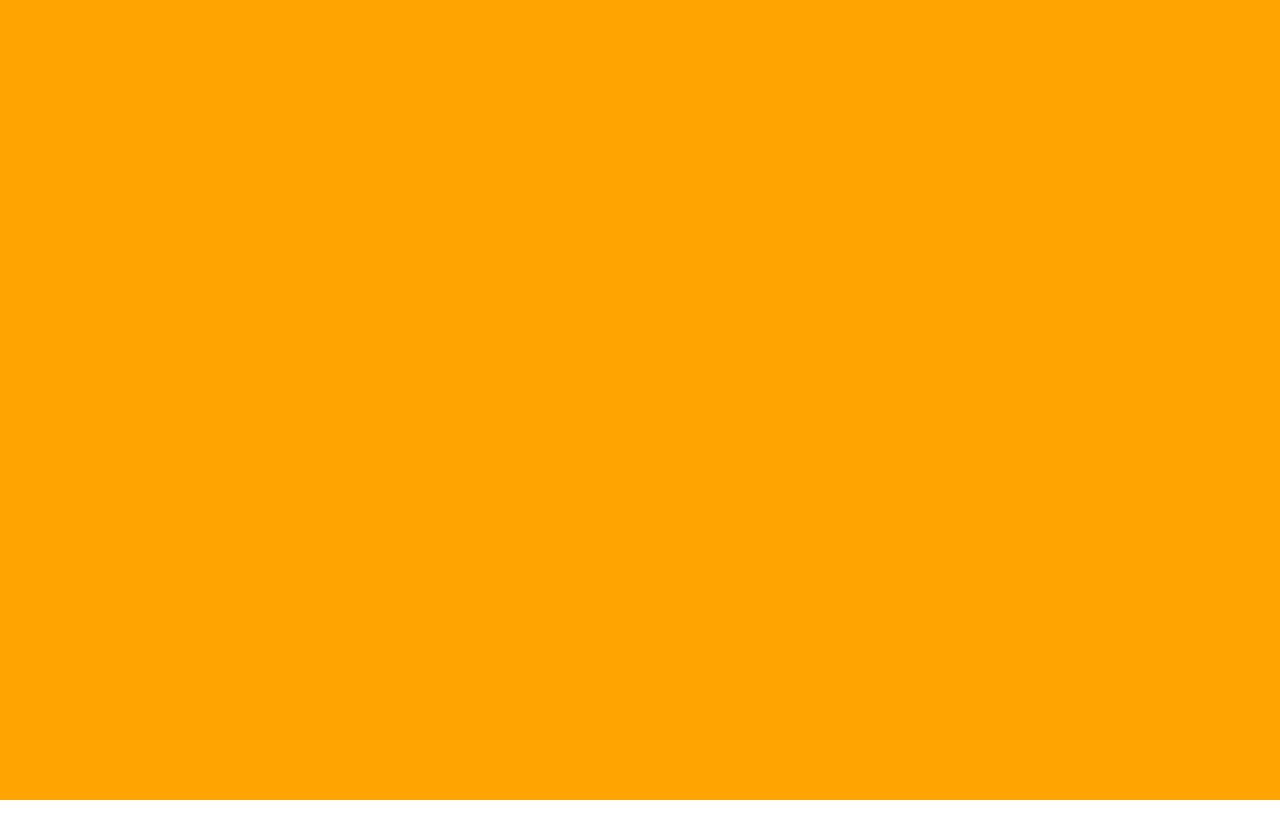
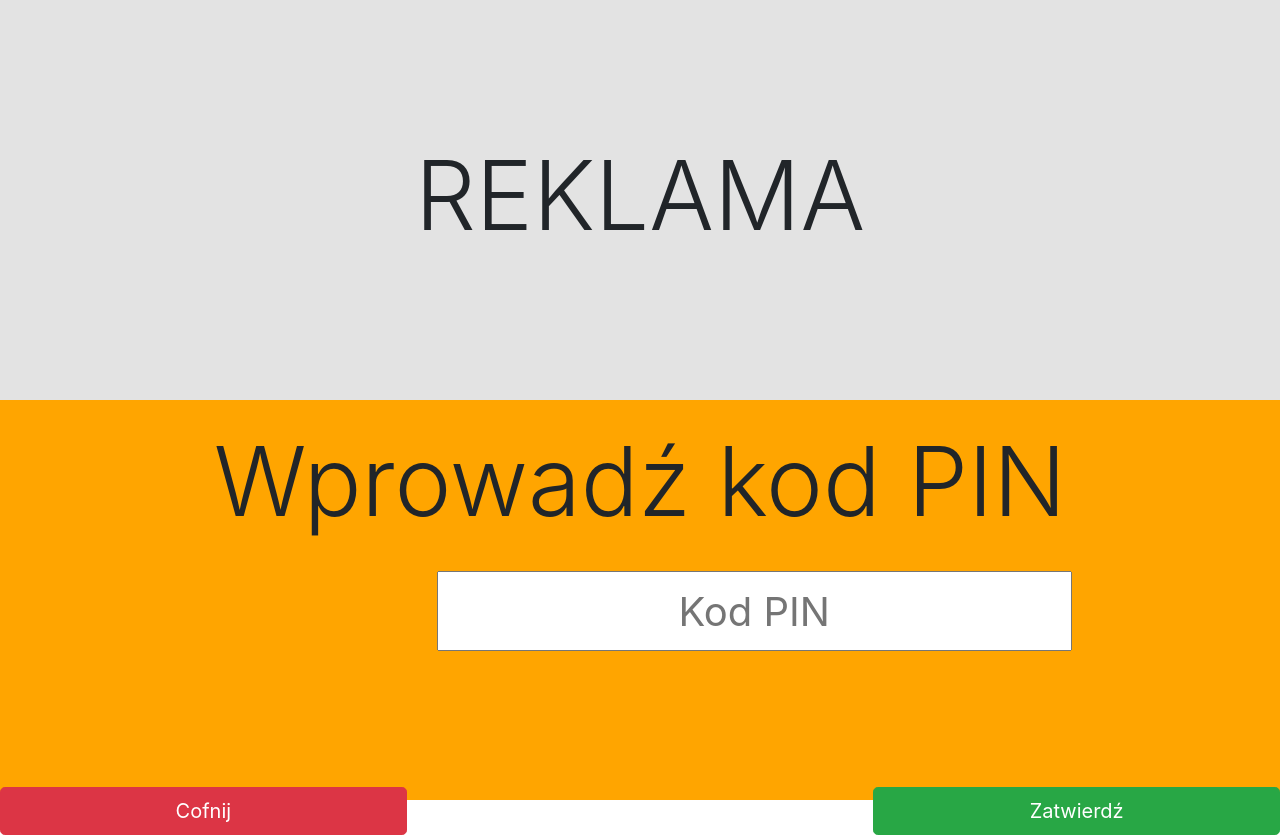
Before and after one commit to janb96/interfejsy_graficzne_UJ, a React (Create React App) app in the folder frontend/: page /v2 in a window 1280 px wide. Before the commit the page ends 800 px from the top, so only its background shows below. Built offline with nearby package versions, Linux system fonts and the light colour scheme.

Commit message:
[NF] New view - v2 get pin

```diff
--- a/frontend/src/App.js
+++ b/frontend/src/App.js
@@ -2,6 +2,7 @@ import React, {Component} from 'react';
 import { BrowserRouter, Route, Switch } from 'react-router-dom';
 
 import Home from './components/home/Home';
+import V2 from './components/v2/V2';
 
 import './App.css';
 class App extends Component {
@@ -11,6 +12,7 @@ class App extends Component {
         <BrowserRouter>
           <Switch>
             <Route exact path='/' component={Home}/>
+            <Route exact path='/v2' component={V2}/>
           </Switch>
         </BrowserRouter>
     );
--- a/frontend/src/components/home/Home.js
+++ b/frontend/src/components/home/Home.js
@@ -27,7 +27,7 @@ class Home extends Component {
                         <div className="col-3">
                         </div>
                         <div className="col-6">
-                            <button type="button" className="btn btn-warning btn-lg btn-block">Language</button>
+                            <button type="button" className="btn btn-secondary btn-lg btn-block">Language</button>
                         </div>
                         <div className="col-3">
                         </div>
--- /dev/null
+++ b/frontend/src/components/v2/V2.js
@@ -0,0 +1,59 @@
+import React, {Component} from 'react';
+import axios from 'axios';
+
+class V2 extends Component {
+
+    constructor() {
+        super();
+        this.state = {
+        };
+    }
+
+    componentDidMount() {
+
+
+    }
+
+    render() {
+        return (
+            <div id="root">
+                <div id="reklama50">
+                    <h1 className="display-1">REKLAMA</h1>
+                </div>
+                <div id="dol50">
+                    <br/>
+                    <h1 className="display-1">Wprowadź kod PIN</h1>
+                    <br/>
+                    <div className="row">
+                        <div className="col-4">
+                        </div>
+                        <div className="col-4">
+                            <div class="form-group">
+                                <input placeholder="Kod PIN" type="password" maxlength="4" id="pwd"></input>
+                            </div>
+                        </div>
+                        <div className="col-4">
+                        </div>
+                    </div>
+                    <br/>
+                    <br/>
+                    <br/>
+                    <br/>
+                    <br/>
+                    <div className="row">
+                        <div className="col-4">
+                            <button type="button" className="btn btn-danger btn-lg btn-block">Cofnij</button>
+                        </div>
+                        <div className="col-4">
+                        </div>
+                        <div className="col-4">
+                            <button type="button" className="btn btn-success btn-lg btn-block">Zatwierdź</button>
+                        </div>
+                    </div>
+                </div>
+            </div>
+        );
+    }
+}
+
+export default V2;
--- a/frontend/src/index.css
+++ b/frontend/src/index.css
@@ -13,6 +13,12 @@ body {
 	height:100%;
 }
 
+input {
+  height: 80px;
+  font-size:40px;
+  text-align: center;
+}
+
 #reklama75 {
 	background-color: #E3E3E3;
 	height: 75%;
@@ -24,11 +30,31 @@ body {
   	align-items: center;
 }
 
+#reklama50 {
+	background-color: #E3E3E3;
+	height: 50%;
+	margin: auto;
+	width: 100%;
+	position: relative;
+	display: flex;
+	justify-content: center;
+  	align-items: center;
+}
+
 #dol25 {
-	background-color: green;
+	background-color: orange;
 	height: 25%;
 	margin: auto;
 	width: 100%;
 	position: relative;
 	text-align: center;
 }
+
+#dol50 {
+	background-color: orange;
+	height: 50%;
+	margin: auto;
+	width: 100%;
+	position: relative;
+	text-align: center;
+}
```
Also changed, not shown: 2 other files (tests, documents, lock files or other folders).
